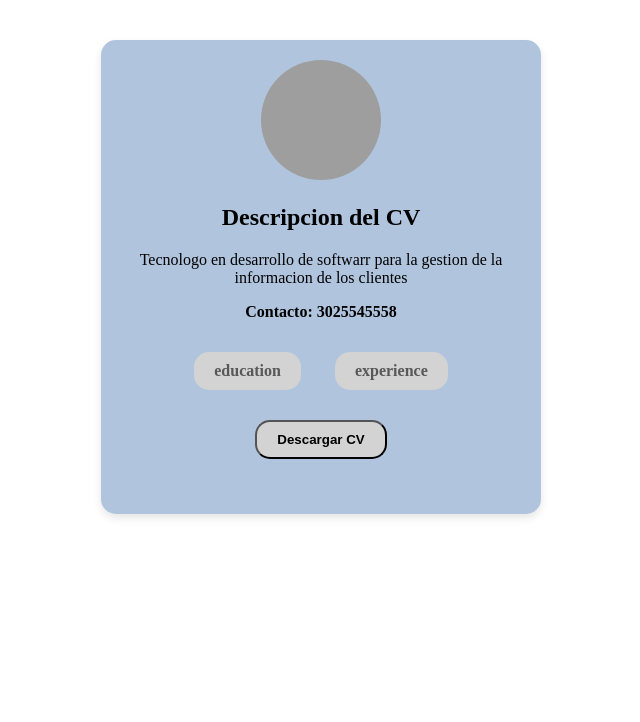
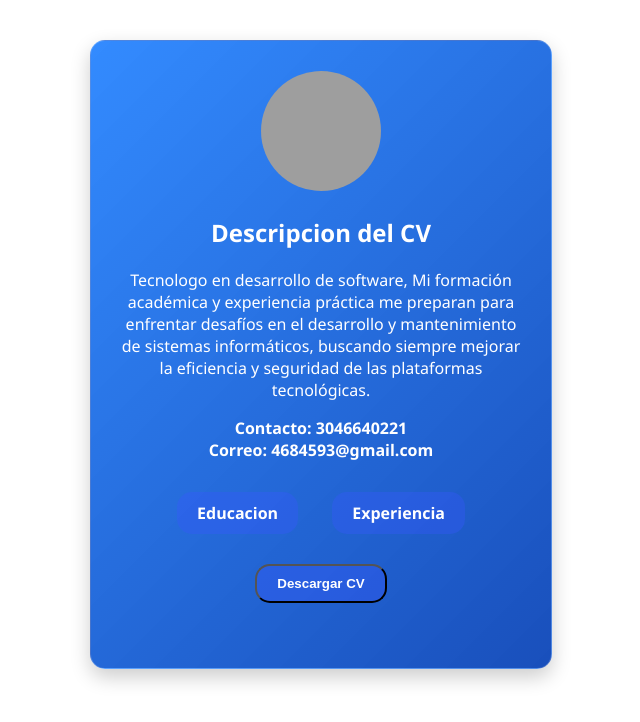
Before and after one commit to JuanG202/VanillaJS-Granja, a website: page index.html in a window 1280 px wide. Shown: the whole page, without its empty margins (319-959 px from the left). Drawn offline with Linux system fonts and the light colour scheme; grey boxes are pictures that could not be loaded.

Commit message:
Modifique mis css, actualice informacion sobre experiencia y educacion

```diff
--- a/index.html
+++ b/index.html
@@ -22,17 +22,19 @@
 
             <div class="description">
                 <h2>Descripcion del CV</h2>
-                <p> Tecnologo en desarrollo de softwarr para la gestion de la informacion de los clientes
+                <p> Tecnologo en desarrollo de software, Mi formación académica y experiencia práctica me preparan para enfrentar desafíos en el desarrollo y mantenimiento de sistemas informáticos, buscando siempre mejorar la eficiencia y seguridad de las plataformas tecnológicas.
                 </p>
             </div>
 
             <div class="contact">
-                <p>Contacto: 3025545558</p>
+                <p>Contacto: 3046640221 <br>
+                   Correo: 4684593@gmail.com
+                </p>
             </div>
 
             <div class="links">
-                <a href="./education.html" class="link-card"> education</a>
-                <a href="./experience.html" class="link-card"> experience</a>
+                <a href="./education.html" class="link-card"> Educacion</a>
+                <a href="./experience.html" class="link-card"> Experiencia</a>
             </div>
 
             <button id="download" class="link-card" style="font-weight: bold;">
--- a/styles.css
+++ b/styles.css
@@ -1,15 +1,26 @@
-.card{
+.card {
     max-width: 400px;
     margin: 40px auto;
-    background-color:lightsteelblue;
-    padding: 20px;
+    background: linear-gradient(135deg, rgba(0,110,255,0.8), rgba(0,60,180,0.9));
+    padding: 30px;
     border-radius: 15px;
     text-align: center;
-    box-shadow: 0 4px 8px rgba(0,0,0,0.1);
+    box-shadow: 0 8px 20px rgba(0, 0, 0, 0.2);
+    color: #fff;
+    font-family: 'Segoe UI', Tahoma, Geneva, Verdana, sans-serif;
+    backdrop-filter: blur(5px);
+    border: 1px solid rgba(255,255,255,0.2);
+    transition: transform 0.3s ease, box-shadow 0.3s ease;
+}
+
+.card:hover {
+    transform: translateY(-5px);
+    box-shadow: 0 12px 25px rgba(0, 0, 0, 0.3);
 }
 
 .avatar-container{
     margin-bottom: 20px;
+
 }
 
 .avatar{
@@ -21,34 +32,52 @@
 
 .description{
     margin-bottom: 15px;
+    color: white;
+    font-family:'Segoe UI', Tahoma, Geneva, Verdana, sans-serif;
 }
 
 .contact{
     margin-bottom: 15px;
     font-weight: bold;
+    color: white;
+    font-family:'Segoe UI', Tahoma, Geneva, Verdana, sans-serif;
 }
 
 .links a {
     margin-bottom:0 15px;
     text-decoration: none;
-    color:rgba(7, 7, 7, 0.603) ;
+    color:rgb(255, 255, 255) ;
     font-weight: bold;
+    font-family:'Segoe UI', Tahoma, Geneva, Verdana, sans-serif;
 }
+
+.links a:hover {
+    background-color: rgb(39, 82, 221);
+    transform: translateX(10px);
+}
+
 
 .link-card{
     display: inline-block;
     margin: 15px;
     padding: 10px 20px;
-    background:lightgrey;
+    background:rgba(57, 87, 255, 0.336);
+    color: white;
     border-radius: 15px;
     text-decoration: none;
+}
+.card h2{
+    color: white;
+    font-weight: bold;
 }
 
 .card ul{
     text-align: left;
     margin-top: 10px;
+    color: white;
 }
 
 .card li{
     margin-bottom: 8px;
+    color: white;
 }
```
Also changed, not shown: education.html (+3 -4 lines), experience.html (+1 -2 lines), 2 other files.
